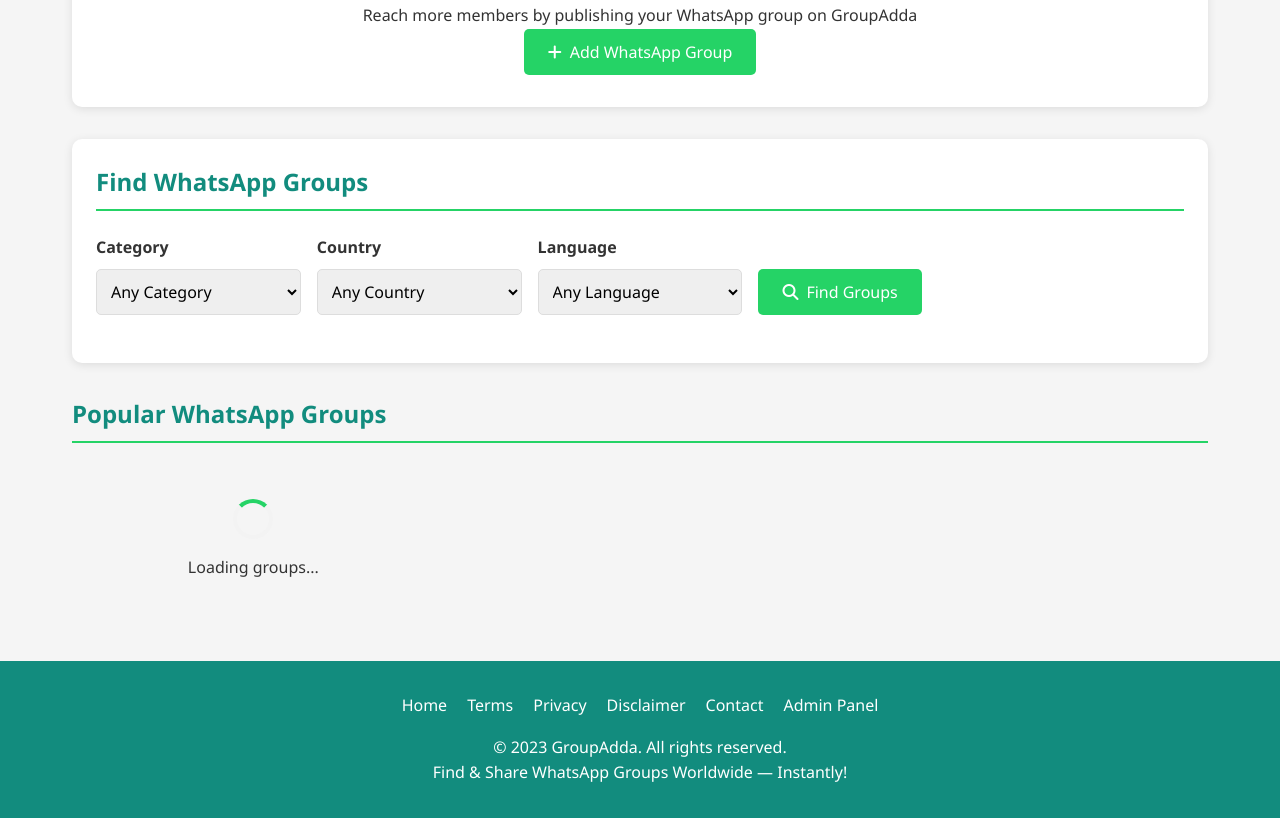
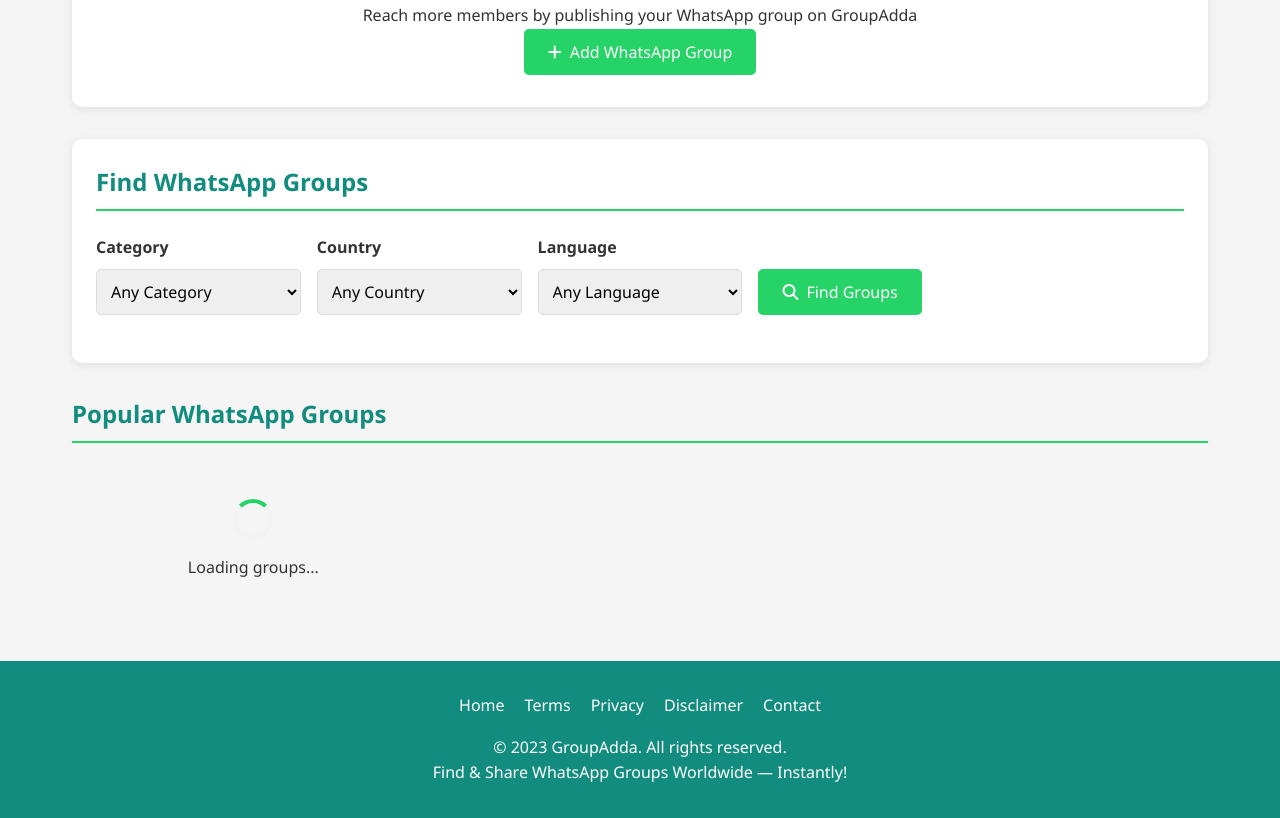
Before and after one commit to sonarratilal13-App/WhatsApp-group, a plain HTML site: page index.html in a window 1280 px wide. Shown: the part 305-1123 px from the top of the page. Drawn offline with nearby package versions, Linux system fonts and the light colour scheme.

Commit message:
Update index.html

```diff
--- a/index.html
+++ b/index.html
@@ -714,7 +714,6 @@
                     <a href="privacy.html">Privacy</a>
                     <a href="disclaimer.html">Disclaimer</a>
                     <a href="contact.html">Contact</a>
-                    <a href="admin.html" id="adminPanelLink">Admin Panel</a>
                 </div>
             </div>
         </div>
@@ -1621,7 +1620,6 @@
             <a href="privacy.html">Privacy</a>
             <a href="disclaimer.html">Disclaimer</a>
             <a href="contact.html">Contact</a>
-            <a href="admin.html">Admin Panel</a>
         </div>
         <p>&copy; 2023 GroupAdda. All rights reserved.</p>
         <p>Find & Share WhatsApp Groups Worldwide — Instantly!</p>
```
